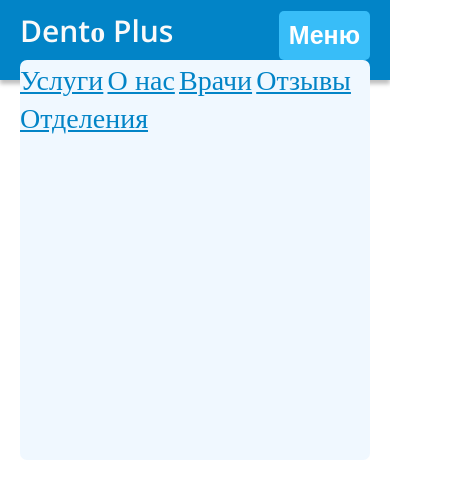
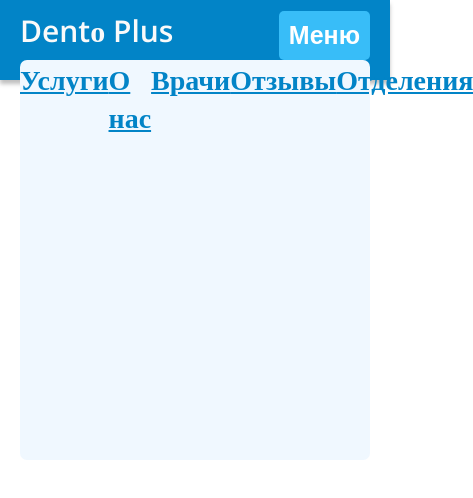
Before and after one commit to marjanja7/Stomatology, a plain HTML site: page index.html in a window 390 px wide. Both pictures are taken after a click on the button "Меню". Shown: the whole page, 473 px wide, since content can reach past the window. Drawn offline with nearby package versions, Linux system fonts and the light colour scheme.

Commit message:
сохранить

```diff
--- a/styles.css
+++ b/styles.css
@@ -44,7 +44,7 @@ button {
 .container{
     display: none;
 }
-    @media (max-width: 600px) {
+    @media (max-width: 768px) {
         .content{
             width: 100%;
             padding:0  20px;
@@ -72,7 +72,8 @@ button {
             display: none;
         }
         .menuMobil{
-            display: block;
+            width: 100%/5;
+            display: flex;
             justify-content: space-between;
         }
         button{
@@ -96,5 +97,6 @@ button {
         a{
             color: #0284c7;
             font-size: 28px;
+            font-weight: 600;
         }
     }
```
